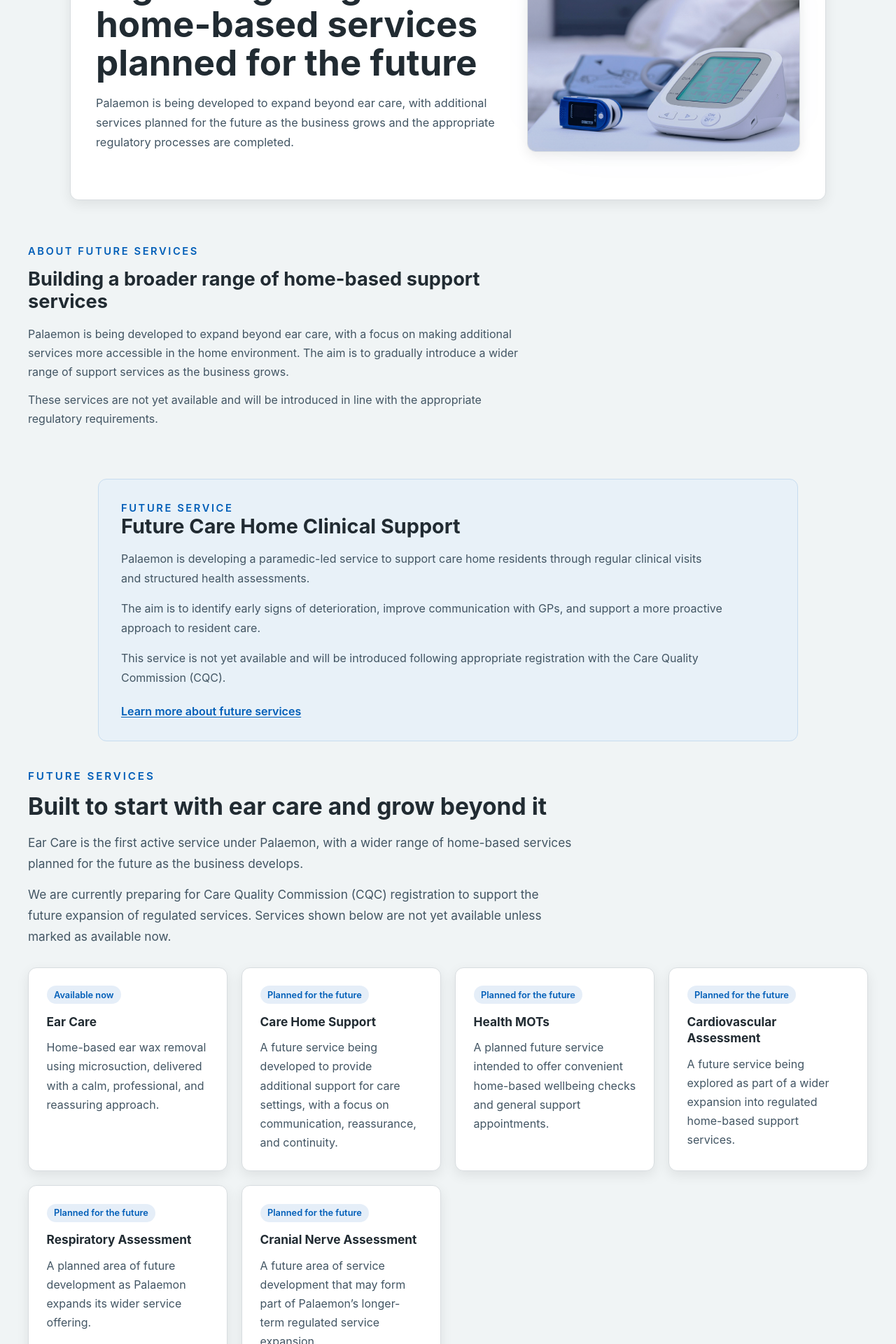
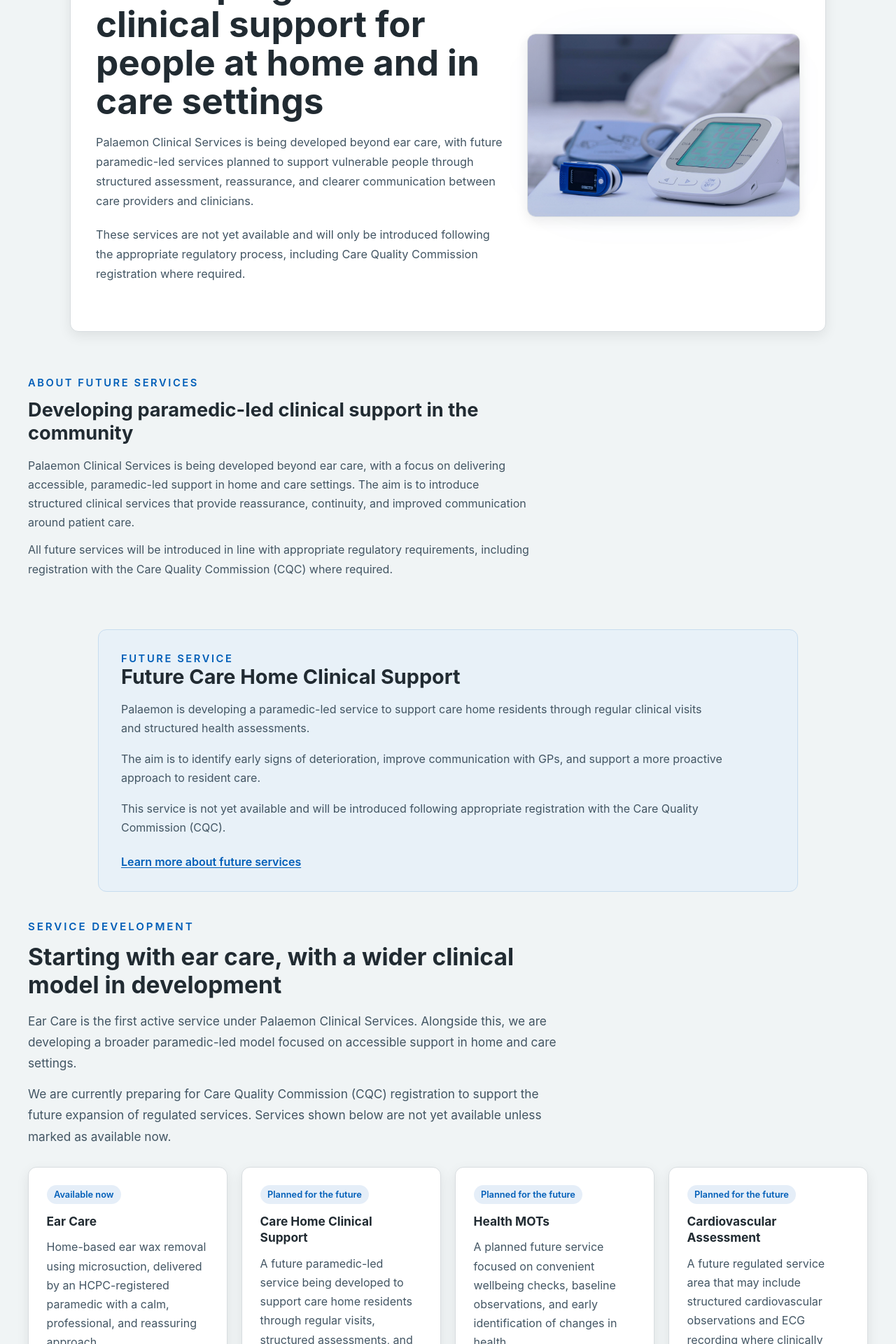
Before and after one commit to VentrisOdin/palaemon-clinical-services, a React (Vite) app in the folder frontend/: page /clinical-services in a window 1280 px wide. Shown: the part 280-2200 px from the top of the page at 70% size. Built offline with nearby package versions, Linux system fonts and the light colour scheme.

Commit message:
service page update

```diff
--- a/frontend/src/components/clinical-services/ClinicalServicesHero.jsx
+++ b/frontend/src/components/clinical-services/ClinicalServicesHero.jsx
@@ -7,16 +7,23 @@
         <div className="glass-card pricing-hero-card">
           <div className="pricing-hero-grid">
             <div>
-              <p className="home-eyebrow">Future Services</p>
+              <p className="home-eyebrow">Future services</p>
 
               <h1 className="pricing-hero-title">
-                A growing range of home-based services planned for the future
+                Developing future clinical support for people at home and in care settings
               </h1>
 
               <p className="home-copy pricing-hero-copy">
-                Palaemon is being developed to expand beyond ear care, with
-                additional services planned for the future as the business grows
-                and the appropriate regulatory processes are completed.
+                Palaemon Clinical Services is being developed beyond ear care, with
+                future paramedic-led services planned to support vulnerable people
+                through structured assessment, reassurance, and clearer communication
+                between care providers and clinicians.
+              </p>
+
+              <p className="home-copy pricing-hero-copy">
+                These services are not yet available and will only be introduced
+                following the appropriate regulatory process, including Care Quality
+                Commission registration where required.
               </p>
             </div>
 
@@ -26,7 +33,7 @@
               <div className="glass-card pricing-hero-image-card">
                 <img
                   src={clinicalImage}
-                  alt="Professional equipment for planned future home-based services"
+                  alt="Clinical equipment representing planned future paramedic-led services"
                   className="pricing-hero-image"
                 />
 
--- a/frontend/src/components/clinical-services/ClinicalServicesIntro.jsx
+++ b/frontend/src/components/clinical-services/ClinicalServicesIntro.jsx
@@ -33,7 +33,7 @@
               maxWidth: "680px",
             }}
           >
-            Building a broader range of home-based support services
+            Developing paramedic-led clinical support in the community
           </h2>
 
           <p
@@ -44,10 +44,11 @@
               maxWidth: "720px",
             }}
           >
-            Palaemon is being developed to expand beyond ear care, with a focus
-            on making additional services more accessible in the home
-            environment. The aim is to gradually introduce a wider range of
-            support services as the business grows.
+            Palaemon Clinical Services is being developed beyond ear care, with
+            a focus on delivering accessible, paramedic-led support in home and
+            care settings. The aim is to introduce structured clinical services
+            that provide reassurance, continuity, and improved communication
+            around patient care.
           </p>
 
           <p
@@ -59,8 +60,9 @@
               marginTop: "0.75rem",
             }}
           >
-            These services are not yet available and will be introduced in line
-            with the appropriate regulatory requirements.
+            All future services will be introduced in line with appropriate
+            regulatory requirements, including registration with the Care
+            Quality Commission (CQC) where required.
           </p>
         </div>
       </div>
--- a/frontend/src/components/clinical-services/ServicesOverview.jsx
+++ b/frontend/src/components/clinical-services/ServicesOverview.jsx
@@ -3,32 +3,32 @@
     {
       title: "Ear Care",
       status: "Available now",
-      text: "Home-based ear wax removal using microsuction, delivered with a calm, professional, and reassuring approach.",
+      text: "Home-based ear wax removal using microsuction, delivered by an HCPC-registered paramedic with a calm, professional, and reassuring approach.",
     },
     {
-      title: "Care Home Support",
+      title: "Care Home Clinical Support",
       status: "Planned for the future",
-      text: "A future service being developed to provide additional support for care settings, with a focus on communication, reassurance, and continuity.",
+      text: "A future paramedic-led service being developed to support care home residents through regular visits, structured assessments, and clearer communication with GPs.",
     },
     {
       title: "Health MOTs",
       status: "Planned for the future",
-      text: "A planned future service intended to offer convenient home-based wellbeing checks and general support appointments.",
+      text: "A planned future service focused on convenient wellbeing checks, baseline observations, and early identification of changes in health.",
     },
     {
       title: "Cardiovascular Assessment",
       status: "Planned for the future",
-      text: "A future service being explored as part of a wider expansion into regulated home-based support services.",
+      text: "A future regulated service area that may include structured cardiovascular observations and ECG recording where clinically appropriate.",
     },
     {
       title: "Respiratory Assessment",
       status: "Planned for the future",
-      text: "A planned area of future development as Palaemon expands its wider service offering.",
+      text: "A planned area of development focused on structured respiratory observations and identifying changes that may require further clinical review.",
     },
     {
-      title: "Cranial Nerve Assessment",
+      title: "Neurological Assessment",
       status: "Planned for the future",
-      text: "A future area of service development that may form part of Palaemon’s longer-term regulated service expansion.",
+      text: "A future service area that may include structured neurological screening, including cranial nerve assessment where appropriate.",
     },
   ];
 
@@ -57,7 +57,7 @@
                 marginBottom: "0.9rem",
               }}
             >
-              Future Services
+              Service Development
             </p>
 
             <h2
@@ -69,7 +69,7 @@
                 maxWidth: "760px",
               }}
             >
-              Built to start with ear care and grow beyond it
+              Starting with ear care, with a wider clinical model in development
             </h2>
 
             <p
@@ -81,9 +81,10 @@
                 marginBottom: "0.85rem",
               }}
             >
-              Ear Care is the first active service under Palaemon, with a wider
-              range of home-based services planned for the future as the
-              business develops.
+              Ear Care is the first active service under Palaemon Clinical
+              Services. Alongside this, we are developing a broader
+              paramedic-led model focused on accessible support in home and care
+              settings.
             </p>
 
             <p
```
